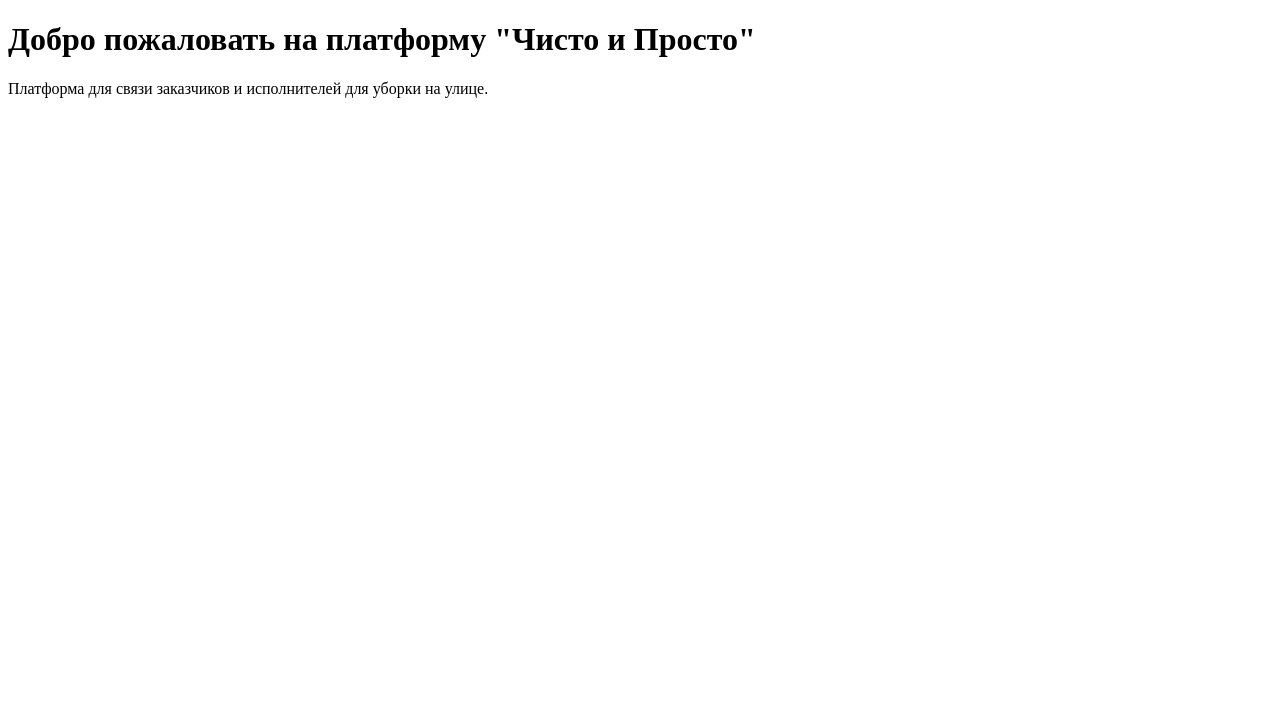
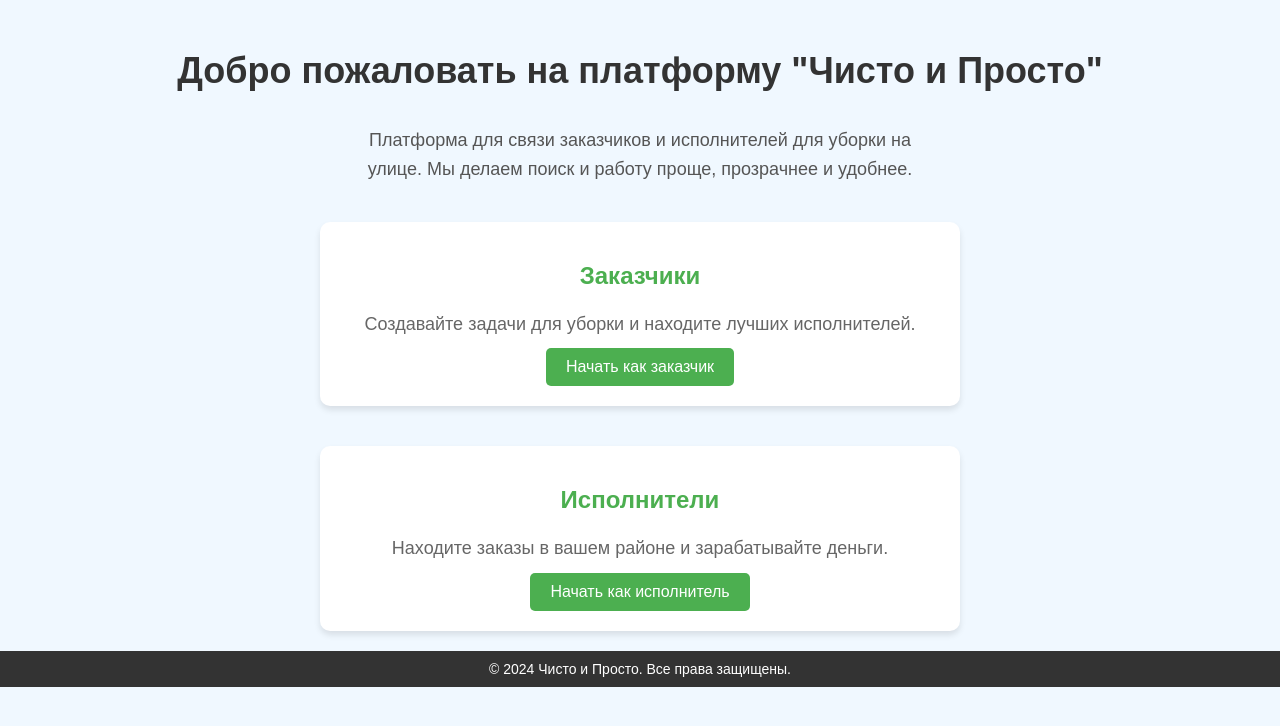
Before and after one commit to esik1976/Chisto_Prosto, a plain HTML site: page index.html in a window 1280 px wide. Drawn offline with Linux system fonts and the light colour scheme.

Commit message:
Update index.html

```diff
--- a/index.html
+++ b/index.html
@@ -4,9 +4,26 @@
     <meta charset="UTF-8">
     <meta name="viewport" content="width=device-width, initial-scale=1.0">
     <title>Чисто и Просто</title>
+    <link rel="stylesheet" href="styles.css">
 </head>
 <body>
     <h1>Добро пожаловать на платформу "Чисто и Просто"</h1>
-    <p>Платформа для связи заказчиков и исполнителей для уборки на улице.</p>
+    <p>Платформа для связи заказчиков и исполнителей для уборки на улице. Мы делаем поиск и работу проще, прозрачнее и удобнее.</p>
+
+    <div class="card">
+        <h2>Заказчики</h2>
+        <p>Создавайте задачи для уборки и находите лучших исполнителей.</p>
+        <button>Начать как заказчик</button>
+    </div>
+
+    <div class="card">
+        <h2>Исполнители</h2>
+        <p>Находите заказы в вашем районе и зарабатывайте деньги.</p>
+        <button>Начать как исполнитель</button>
+    </div>
+
+    <footer>
+        &copy; 2024 Чисто и Просто. Все права защищены.
+    </footer>
 </body>
 </html>
```
